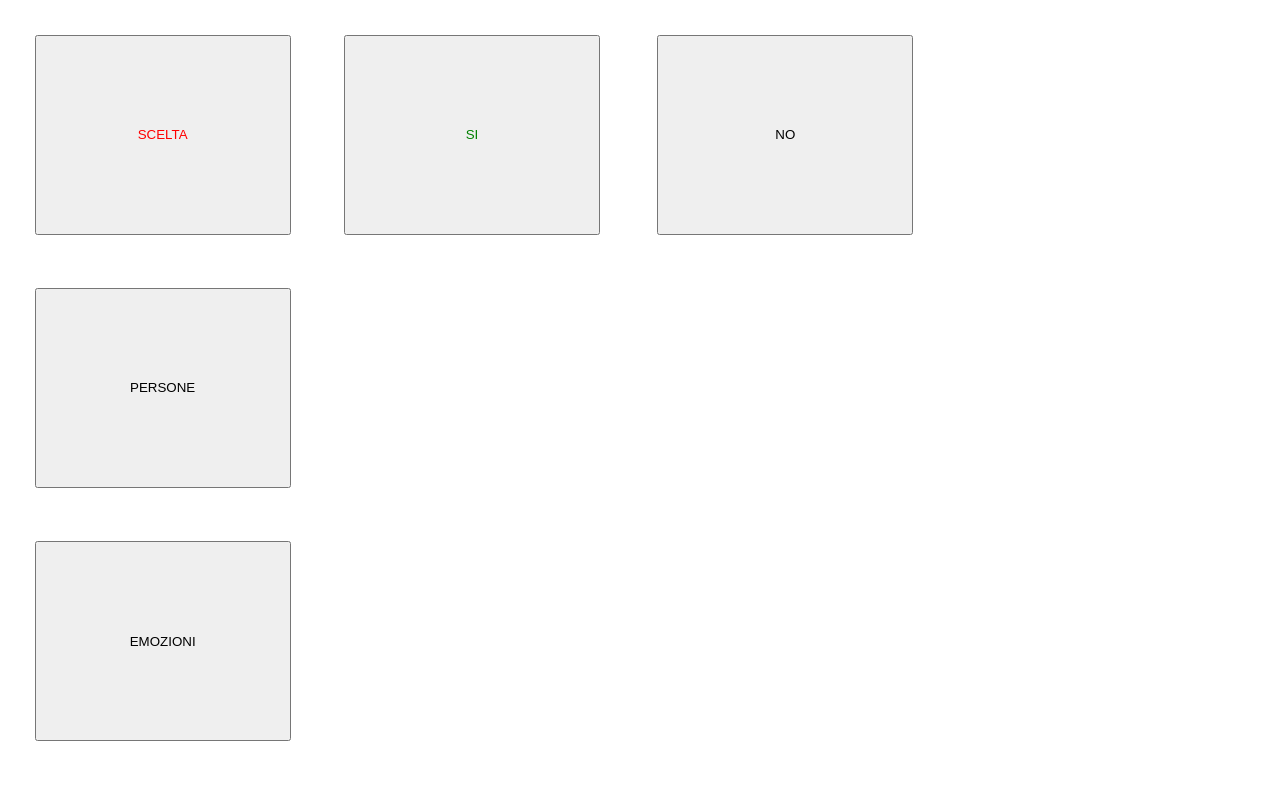
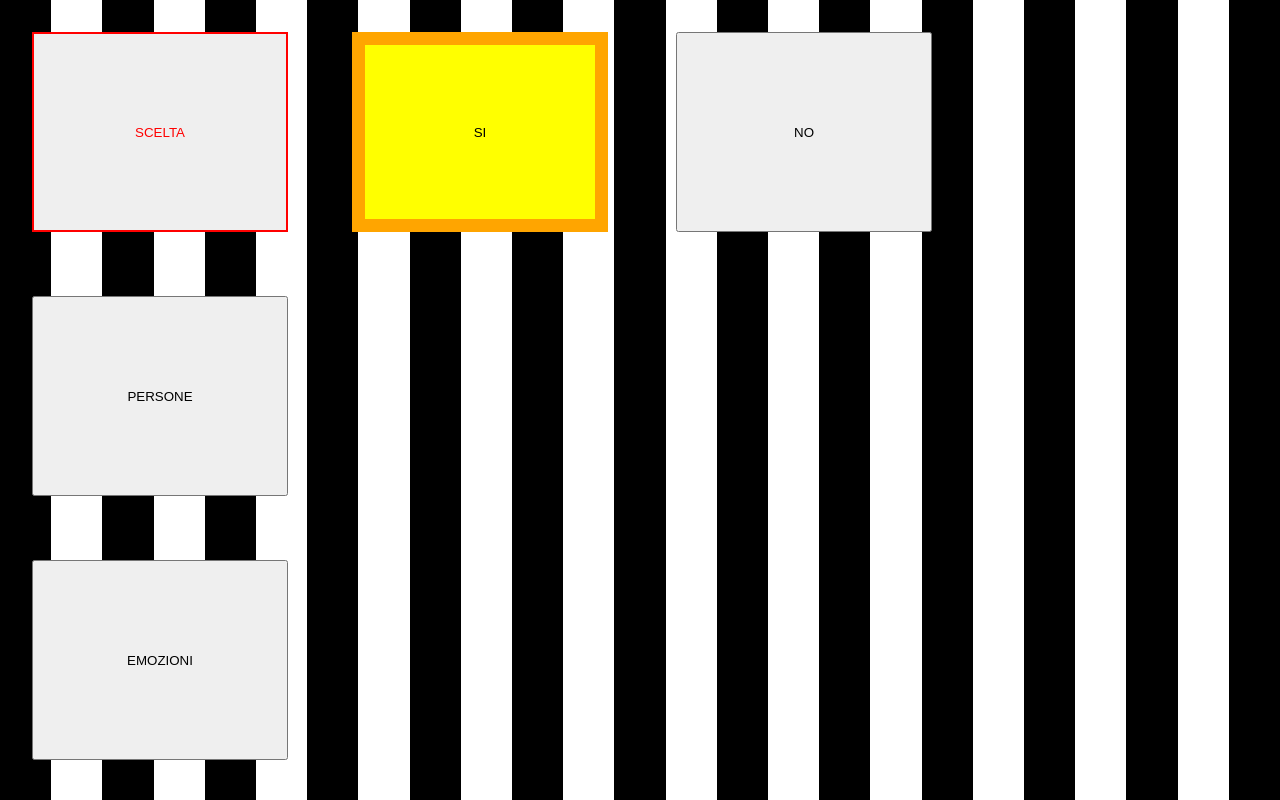
Before and after one commit to ruben-tura/blateratore, a plain HTML site: page index.html in a window 1280 px wide. Drawn offline with Linux system fonts and the light colour scheme.

Commit message:
color changes

```diff
--- a/style.css
+++ b/style.css
@@ -1,7 +1,18 @@
-button {
+body {
+    margin: 0;
+    background: repeating-linear-gradient(
+    to right,
+    black 0%,
+    black 4%,
+    white 4%,
+    white 8%
+  );
+}
+
+button { /* BUTTONS SIZING */
     width: 20vw;
     height: 25vh;
-    margin: 2em;
+    margin: 4vh;
 }
 
 .sub-menu { /* by default sub-menus are hidden */
@@ -12,12 +23,18 @@ button {
     display: block;
 }
 
-.selected .cat-btn { /* style category button! */
+.selected .cat-btn { /* style selected category button! */
     color: red;
+    border: solid;
+    border-width: 0.2em;
+    border-color: red;
 }
 
 .option-selected {
-    color: green;
+    border: solid;
+    border-width: 1em;
+    background-color: yellow;
+    border-color: orange;
 }
 
 #categories {
```
